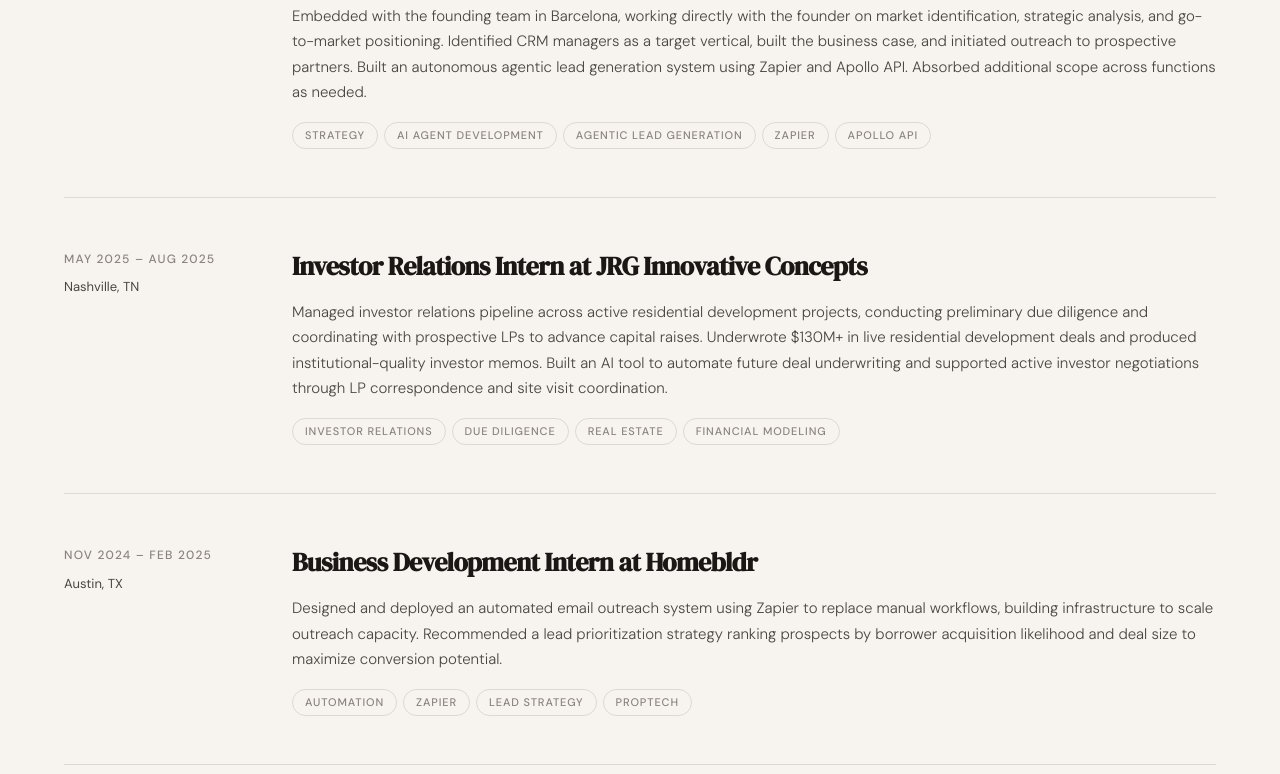
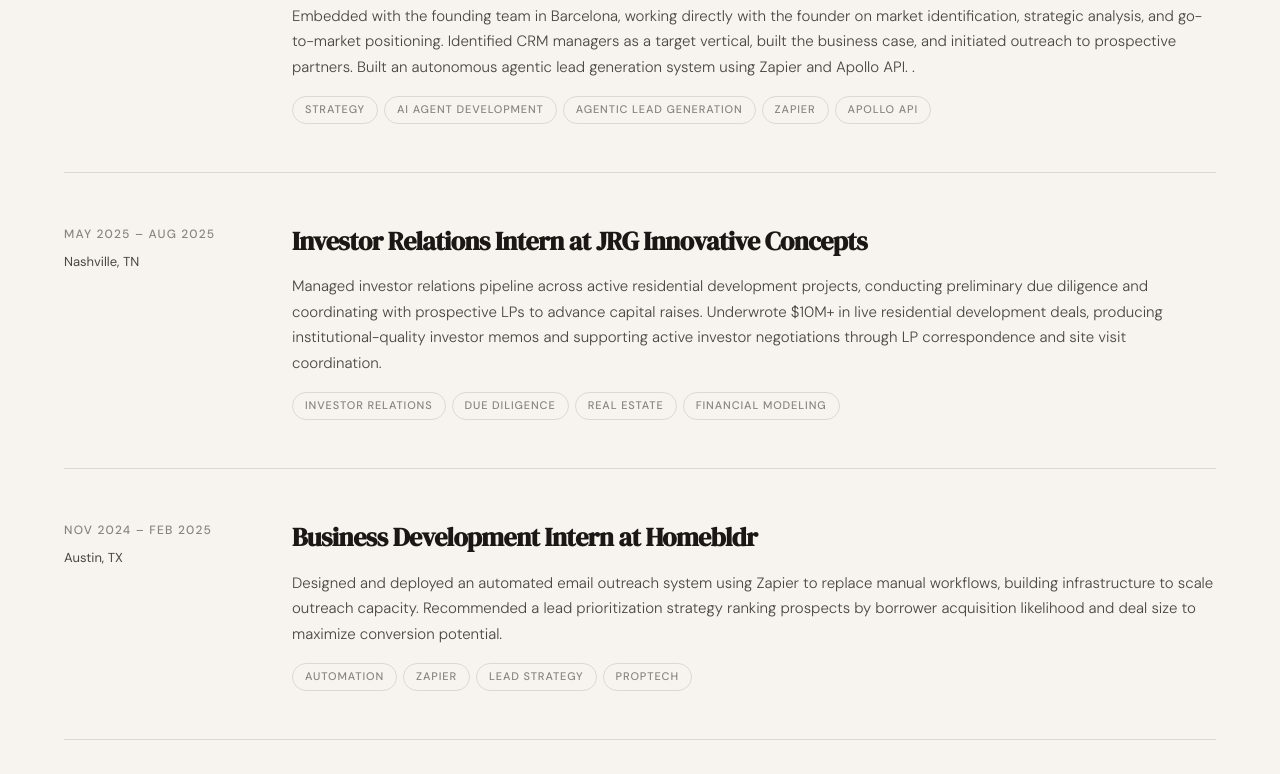
Before and after one commit to jaibachwani2-afk/jaibachwani2-afk.github.io, a plain HTML site: page index.html in a window 1280 px wide. Shown: the part 2416-3190 px from the top of the page. Drawn offline with Linux system fonts and the light colour scheme.

Commit message:
index.html

```diff
--- a/index.html
+++ b/index.html
@@ -371,7 +371,7 @@ footer{padding:3rem 5vw;display:flex;align-items:center;justify-content:space-be
       </div>
       <div>
         <h3 class="exp-title">Strategy and Business Analyst Intern at Cribdata</h3>
-        <p class="exp-desc">Embedded with the founding team in Barcelona, working directly with the founder on market identification, strategic analysis, and go-to-market positioning. Identified CRM managers as a target vertical, built the business case, and initiated outreach to prospective partners. Built an autonomous agentic lead generation system using Zapier and Apollo API. Absorbed additional scope across functions as needed.</p>
+        <p class="exp-desc">Embedded with the founding team in Barcelona, working directly with the founder on market identification, strategic analysis, and go-to-market positioning. Identified CRM managers as a target vertical, built the business case, and initiated outreach to prospective partners. Built an autonomous agentic lead generation system using Zapier and Apollo API. .</p>
         <div class="exp-skills">
           <span class="skill-chip">Strategy</span>
           <span class="skill-chip">AI Agent Development</span>
@@ -388,7 +388,7 @@ footer{padding:3rem 5vw;display:flex;align-items:center;justify-content:space-be
       </div>
       <div>
         <h3 class="exp-title">Investor Relations Intern at JRG Innovative Concepts</h3>
-        <p class="exp-desc">Managed investor relations pipeline across active residential development projects, conducting preliminary due diligence and coordinating with prospective LPs to advance capital raises. Underwrote $130M+ in live residential development deals and produced institutional-quality investor memos. Built an AI tool to automate future deal underwriting and supported active investor negotiations through LP correspondence and site visit coordination.</p>
+        <p class="exp-desc">Managed investor relations pipeline across active residential development projects, conducting preliminary due diligence and coordinating with prospective LPs to advance capital raises. Underwrote $10M+ in live residential development deals, producing institutional-quality investor memos and supporting active investor negotiations through LP correspondence and site visit coordination.</p>
         <div class="exp-skills">
           <span class="skill-chip">Investor Relations</span>
           <span class="skill-chip">Due Diligence</span>
@@ -443,7 +443,7 @@ footer{padding:3rem 5vw;display:flex;align-items:center;justify-content:space-be
       <span class="summer-num">01</span>
       <div class="summer-num-tag">Barcelona · Internship</div>
       <h3 class="summer-num-title">Strategy and Business Analyst at Cribdata</h3>
-      <p class="summer-num-desc">Embedded with the founding team in Barcelona, working directly with the founder on market identification, strategic analysis, and go-to-market positioning. Identified CRM managers as a target vertical, built the business case, and initiated partner outreach. Built an autonomous agentic lead generation system using Zapier and Apollo API. Absorbing additional scope across functions as directed.</p>
+      <p class="summer-num-desc">Embedded with the founding team in Barcelona, working directly with the founder on market identification, strategic analysis, and go-to-market positioning. Identified CRM managers as a target vertical, built the business case, and initiated partner outreach. Built an autonomous agentic lead generation system using Zapier and Apollo API. .</p>
     </div>
     <div class="summer-num-card card-pop">
       <span class="summer-num">02</span>
```
